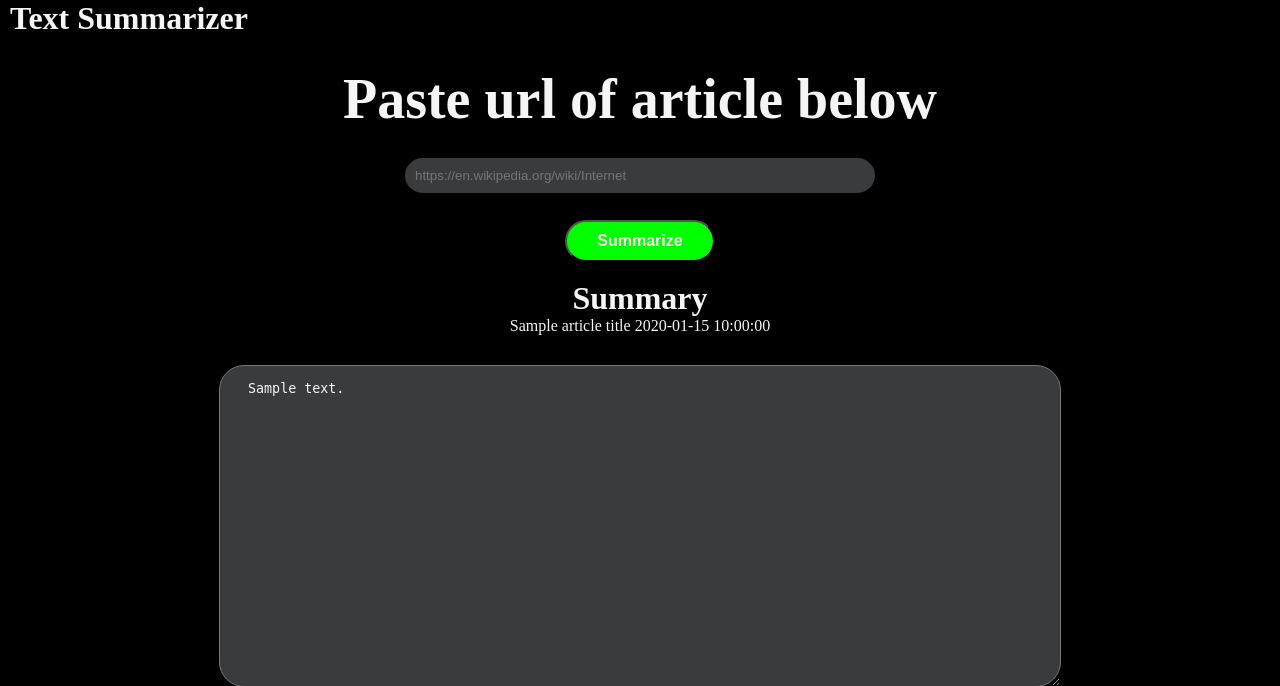
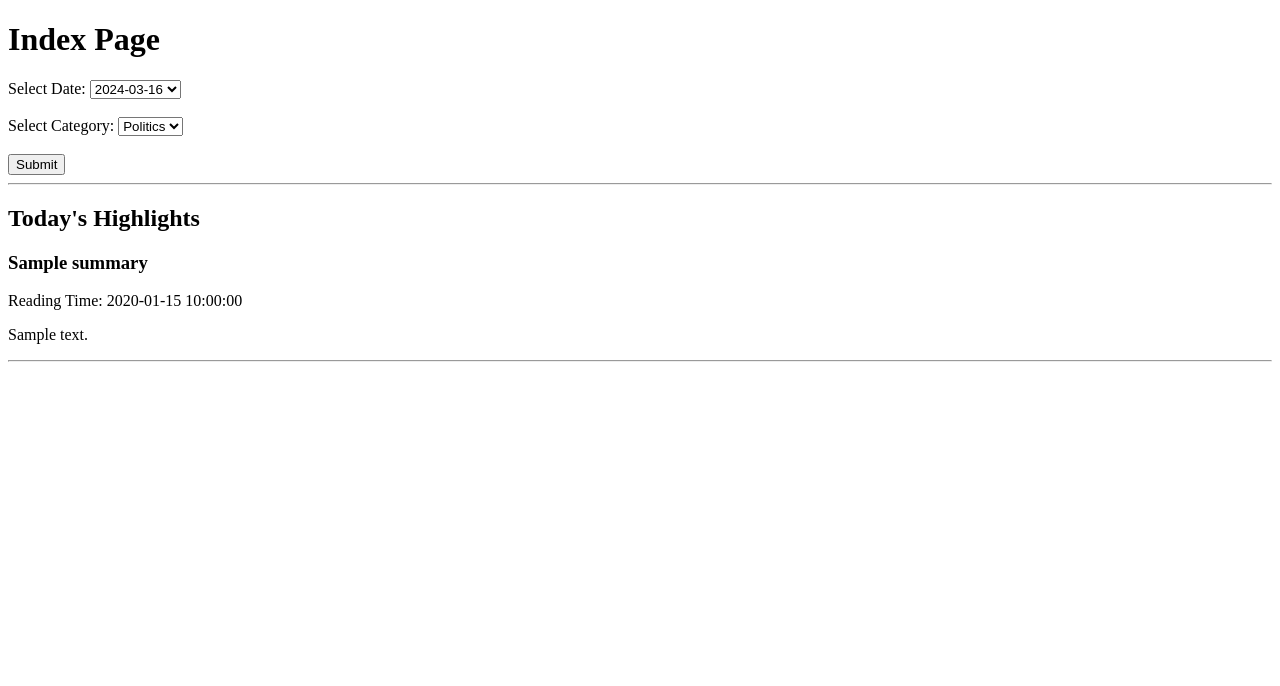
Before and after one commit to Vasudhadabbiru/News-Summarization-Web-App, a Flask app: template templates/index.html in a window 1280 px wide. Shown: the top 686 px of the page. Run offline with Flask 3, Linux system fonts and the light colour scheme; the template is opened without the code that fills it: most values are stand-ins (such as "Sample title", 1, 10 or a date in 2020); some libraries are stand-ins or nearby versions.

Commit message:
final changes

```diff
--- a/templates/index.html
+++ b/templates/index.html
@@ -1,4 +1,4 @@
-<!DOCTYPE html>
+<!-- <!DOCTYPE html>
 <html lang=en>
 
 <head>
@@ -23,4 +23,44 @@
         <textarea> {{ summary }} </textarea>
     </div>
 </body>
+</html> -->
+<!DOCTYPE html>
+<html lang="en">
+<head>
+    <meta charset="UTF-8">
+    <meta name="viewport" content="width=device-width, initial-scale=1.0">
+    <title>Index</title>
+</head>
+<body>
+    <h1>Index Page</h1>
+    <form action="/index" method="post">
+        <label for="date">Select Date:</label>
+        <select name="date" id="date">
+            <option value="2024-03-16">2024-03-16</option>
+            <option value="2024-03-14">2024-03-14</option>
+            <option value="Today">Today</option>
+            <!-- Add more options for different dates -->
+        </select>
+        <br><br>
+        <label for="category">Select Category:</label>
+        <select name="category" id="category">
+            <option value="politics">Politics</option>
+            <option value="sports">Sports</option>
+            <option value="All">All</option>
+            <!-- Add more options for different categories -->
+        </select>
+        <br><br>
+        <input type="submit" value="Submit">
+    </form>
+    <hr>
+    {% if summaries %}
+        <h2>Today's Highlights</h2>
+        {% for summary in summaries %}
+            <h3>{{ summary.article_title }}</h3>
+            <p>Reading Time: {{ summary.reading_time }}</p>
+            <p>{{ summary.summary }}</p>
+            <hr>
+        {% endfor %}
+    {% endif %}
+</body>
 </html>
```
Also changed, not shown: news.py (+53 -16 lines).
